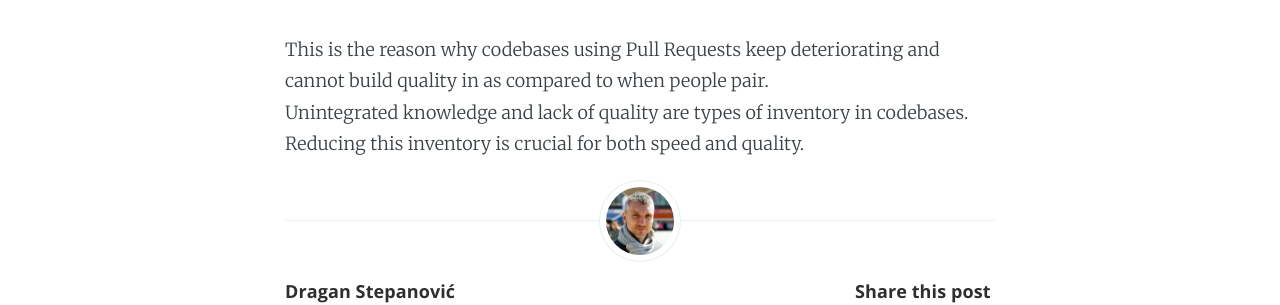
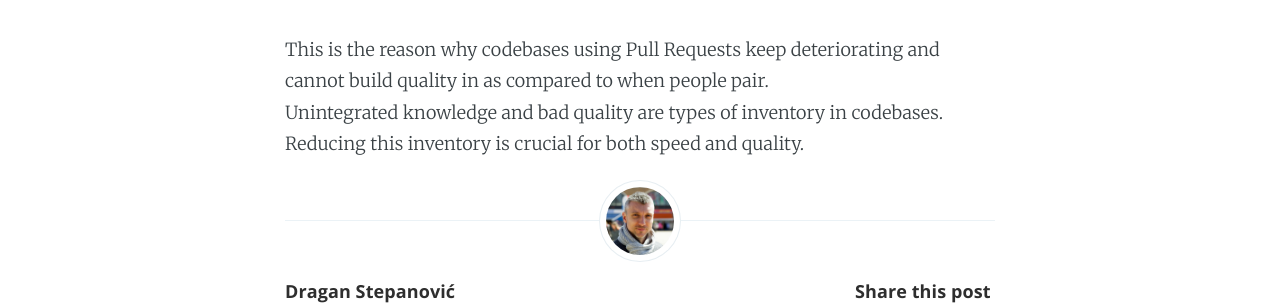
Before and after one commit to dragan-stepanovic/dragan-stepanovic.github.io, a Jekyll site: the page built from _posts/2019-12-13-low-inventory-building-quality-in.md, in a window 1280 px wide. Shown: the part 415-720 px from the top of the page. Built offline with Jekyll 4.4.1, drawn with Linux system fonts in a browser that asks for light colours.

Commit message:
update post

```diff
--- a/_posts/2019-12-13-low-inventory-building-quality-in.md
+++ b/_posts/2019-12-13-low-inventory-building-quality-in.md
@@ -8,5 +8,5 @@
 The larger the inventory, the more incentive to __not__ intervene and thus bad quality builds up.
 
 This is the reason why codebases using Pull Requests keep deteriorating and cannot build quality in as compared to when people pair.
-Unintegrated knowledge and lack of quality are types of inventory in codebases.
+Unintegrated knowledge and bad quality are types of inventory in codebases.
 Reducing this inventory is crucial for both speed and quality.
```
